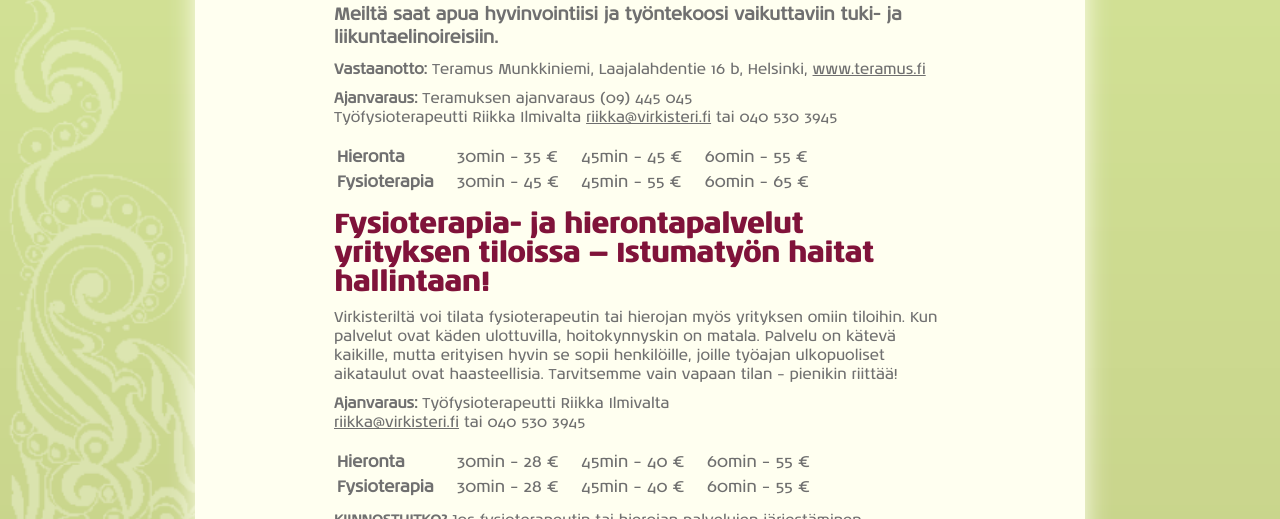
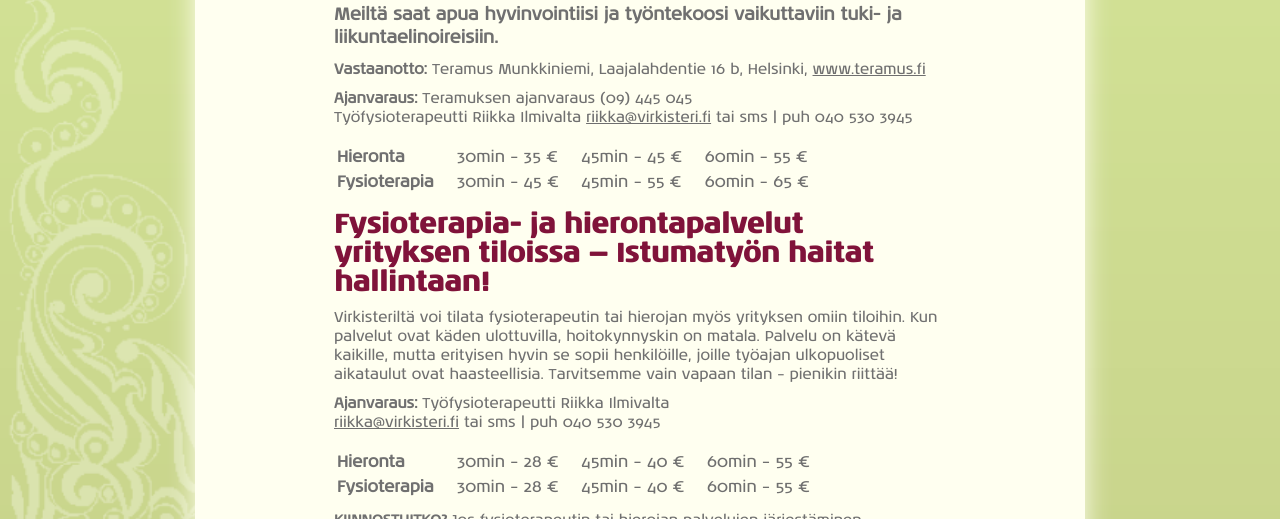
Before and after one commit to sdsykes-web/virkisteri, a Jekyll site: the page built from fysioterapia.md, in a window 1280 px wide. Shown: the part 794-1313 px from the top of the page. Built offline with Jekyll 4.4.1, drawn with Linux system fonts in a browser that asks for light colours; nearby versions of some CDN libraries; some web fonts are replaced.

Commit message:
Update fysioterapia.md

```diff
--- a/fysioterapia.md
+++ b/fysioterapia.md
@@ -16,7 +16,7 @@ Kolottaako? Epämukavuuden tunnetta? Väsyykö niskasi tai selkäsi työpäivän
 **Vastaanotto:** Teramus Munkkiniemi, Laajalahdentie 16 b, Helsinki, [www.teramus.fi](http://www.teramus.fi)
 
 **Ajanvaraus:** Teramuksen ajanvaraus (09) 445 045
-Työfysioterapeutti Riikka Ilmivalta [riikka@virkisteri.fi](mailto:riikka@virkisteri.fi) tai 040 530 3945
+Työfysioterapeutti Riikka Ilmivalta [riikka@virkisteri.fi](mailto:riikka@virkisteri.fi) tai sms | puh 040 530 3945
 
 <table>
   <tr>
@@ -33,7 +33,7 @@ Virkisteriltä voi tilata fysioterapeutin tai hierojan myös yrityksen omiin til
 
 
 **Ajanvaraus:** Työfysioterapeutti Riikka Ilmivalta
-[riikka@virkisteri.fi](mailto:riikka@virkisteri.fi) tai 040 530 3945
+[riikka@virkisteri.fi](mailto:riikka@virkisteri.fi) tai sms | puh 040 530 3945
 
 <table>
   <tr>
```
